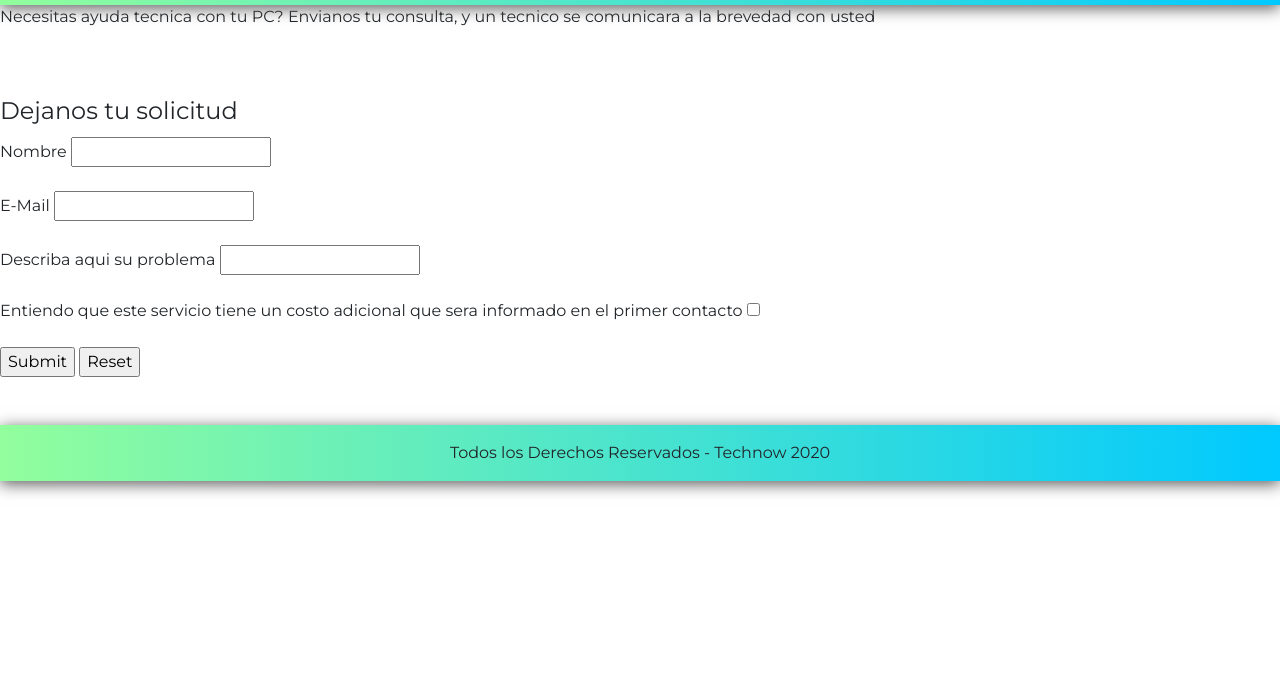
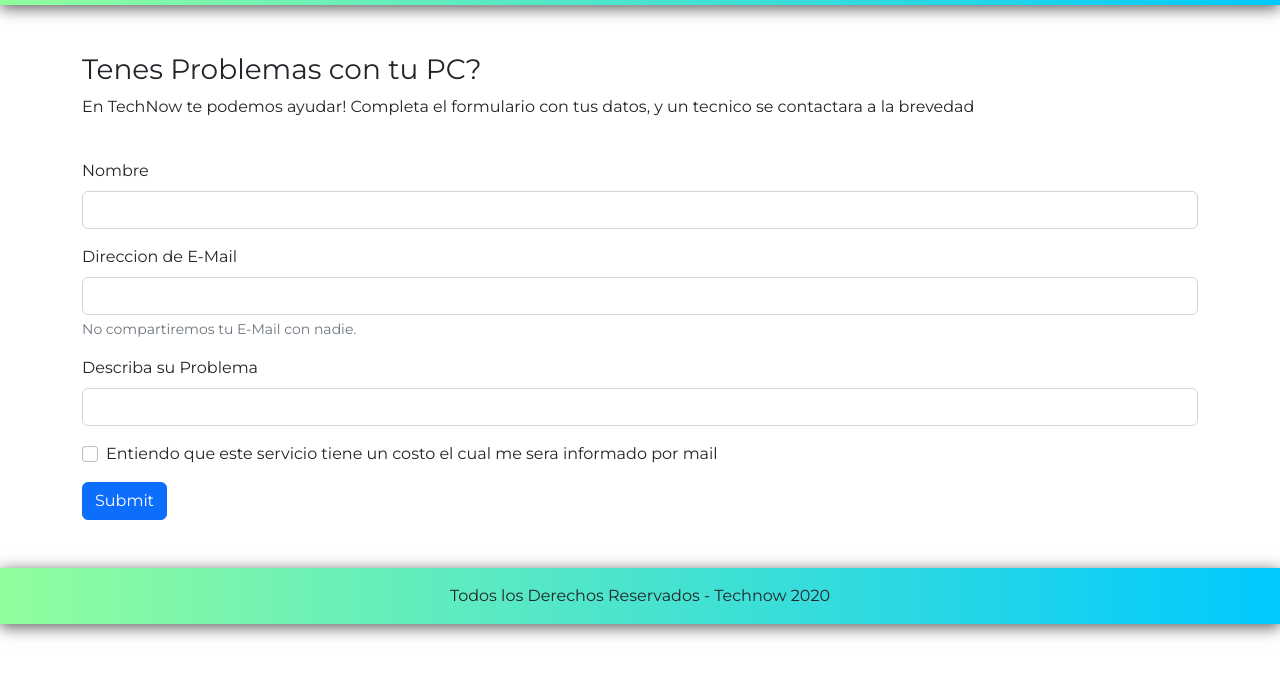
Before and after one commit to jmacias14/desafioGrids-JavierMacias-41200, a plain HTML site: page pages/soporte.html in a window 1280 px wide. Shown: the part 65-742 px from the top of the page. Drawn offline with nearby package versions, Linux system fonts and the light colour scheme.

Commit message:
Pagina Soporte Armada

```diff
--- a/pages/soporte.html
+++ b/pages/soporte.html
@@ -56,40 +56,41 @@
                 </div>
             </nav>
         </header>
-        <!-- CONTENIDO VIEJO - FORMATEAR PARA NUEVO DISEÑO -->
-        <div class="entradaSoporte">
-            <p>Necesitas ayuda tecnica con tu PC? Envianos tu consulta, y un tecnico se comunicara a la brevedad con
-                usted</p>
-            <br><br>
+        <br><br>
+        <!-- Contenido Soporte -->
+        <div class="container">
+            <h3>Tenes Problemas con tu PC?</h3>
+            <p fs-2>En TechNow te podemos ayudar! Completa el formulario con tus datos, y un tecnico se contactara a la brevedad</p>
+            <br>
             <form>
-                <fieldset>
-                    <legend>Dejanos tu solicitud</legend>
-                    <br>
-                    <label for="nombre">Nombre</label>
-                    <input id="nombre" type="text">
-                    <br><br>
-                    <label for="apellido">E-Mail</label>
-                    <input id="email" type="email">
-                    <br><br>
-                    <label for="email">Describa aqui su problema</label>
-                    <input id="consulta" type="text">
-                    <br>
-                    <br>
-                    <label for="check">Entiendo que este servicio tiene un costo adicional que sera informado en el
-                        primer contacto</label>
-                    <input type="checkbox" id="check">
-                    <br><br>
-                    <input type="submit">
-                    <input type="reset">
-                </fieldset>
+
+                <div class="mb-3">
+                    <label for="entradaNombre" class="form-label">Nombre</label>
+                    <input type="text" class="form-control" id="entradaNombre">
+                </div>
+                <div class="mb-3">
+                    <label for="descripcionProblemas" class="form-label">Direccion de E-Mail</label>
+                    <input type="email" class="form-control" id="descripcionProblemas"">
+                    <div id="emailHelp" class="form-text">No compartiremos tu E-Mail con nadie.</div>
+                </div>
+                <div class="mb-3">
+                    <label for="descripcionProblemas" class="form-label">Describa su Problema</label>
+                    <input type="text" class="form-control" id="descripcionProblemas">
+                </div>
+                <div class="mb-3 form-check">
+                    <input type="checkbox" class="form-check-input" id="acceptarCargos">
+                    <label class="form-check-label" for="acceptarCargos">Entiendo que este servicio tiene un costo el cual me sera informado por mail</label>
+                </div>
+                <button type="submit" class="btn btn-primary">Submit</button>
             </form>
         </div>
         <br> <br>
         <footer class="footer mt-auto py-3">
             <div class="container d-flex justify-content-center">
-              <span class="text-center">Todos los Derechos Reservados - Technow 2020</span>
+                <span class="text-center">Todos los Derechos Reservados - Technow 2020</span>
             </div>
-          </footer>
+        </footer>
+    </div>
     </div>
     <script src="https://cdn.jsdelivr.net/npm/@popperjs/core@2.11.5/dist/umd/popper.min.js"
         integrity="sha384-Xe+8cL9oJa6tN/veChSP7q+mnSPaj5Bcu9mPX5F5xIGE0DVittaqT5lorf0EI7Vk"
```
